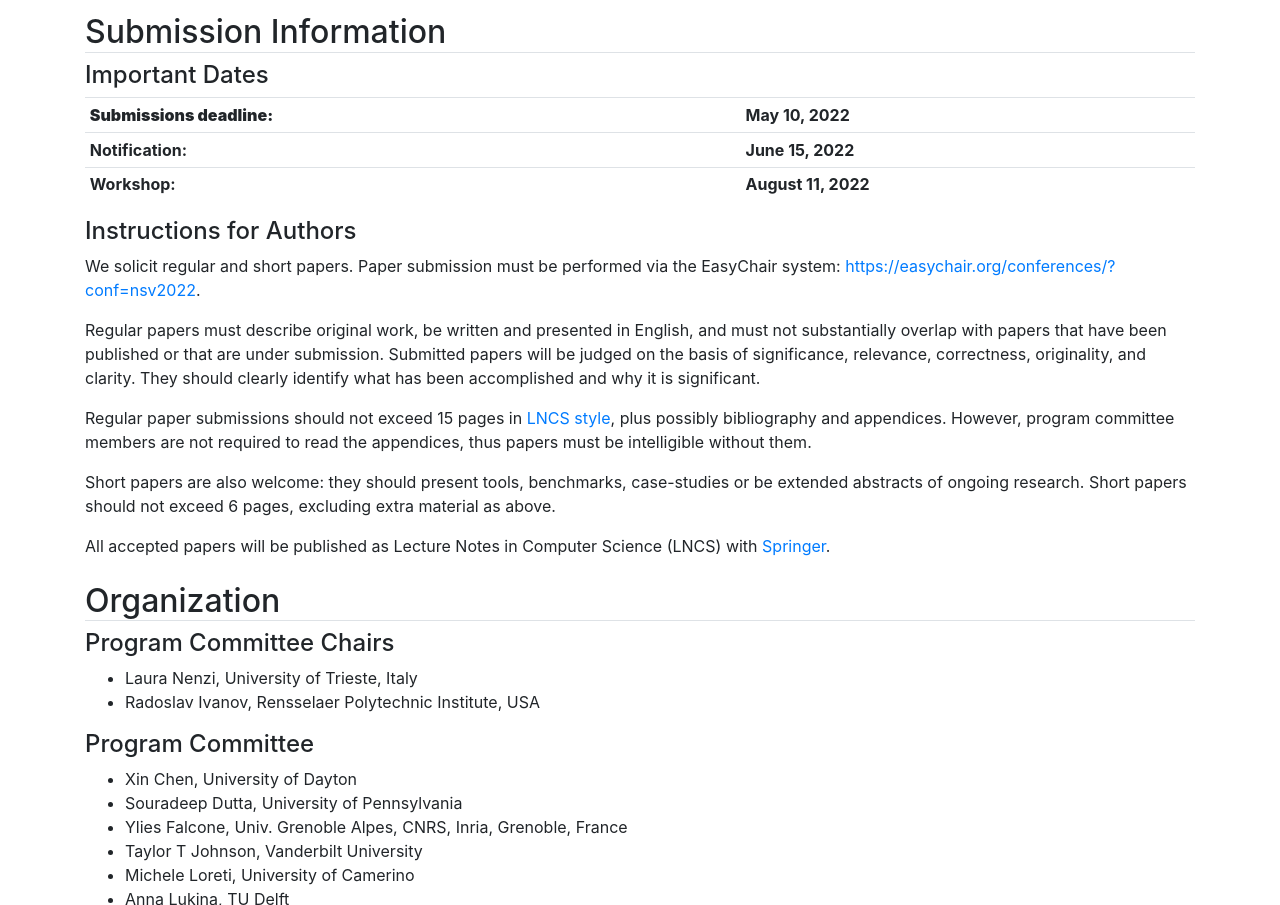
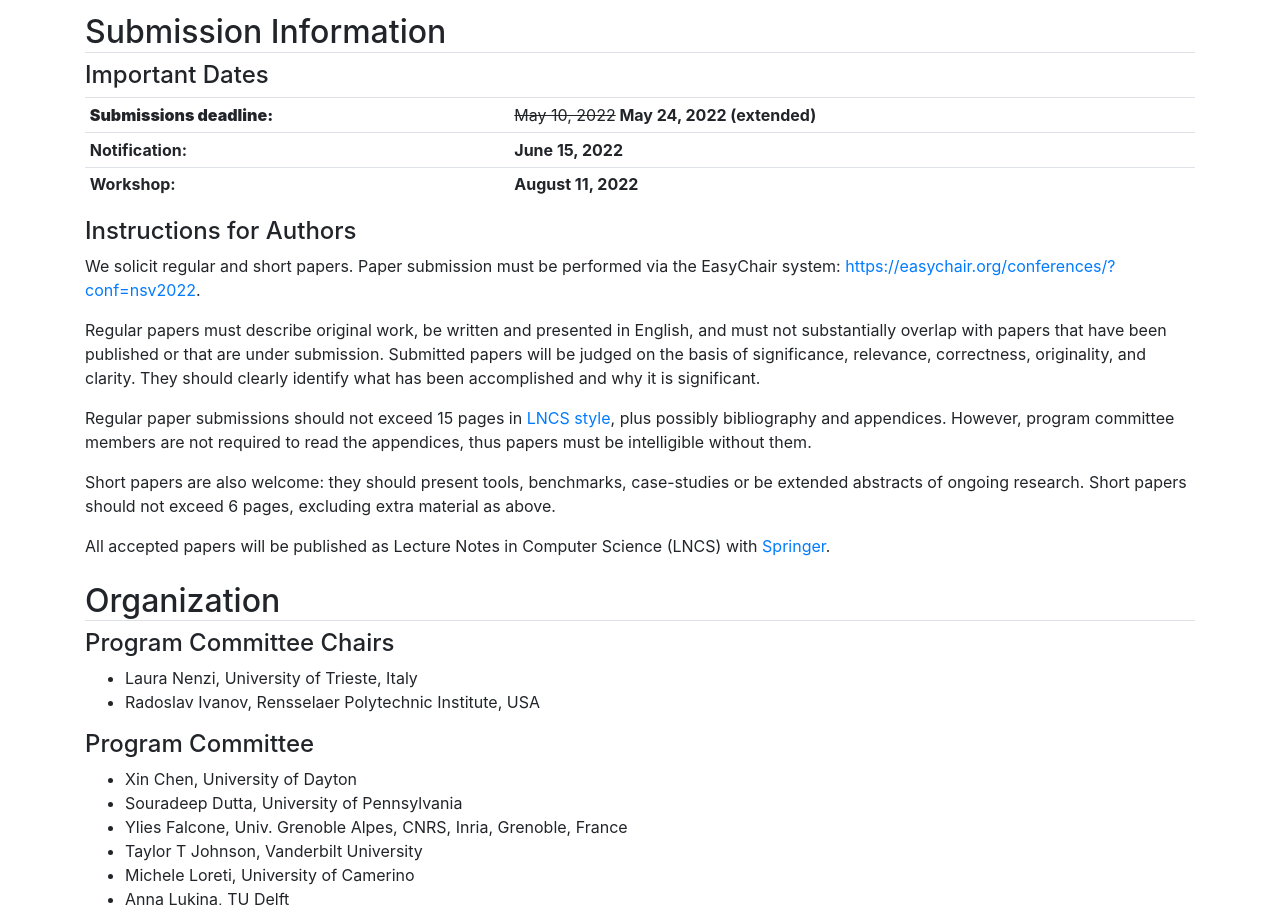
Before and after one commit to nsv22/nsv22.github.io, a plain HTML site: page index.html in a window 1280 px wide. Shown: the part 1119-2024 px from the top of the page. Drawn offline with nearby package versions, Linux system fonts and the light colour scheme.

Commit message:
Changed submission date

```diff
--- a/index.html
+++ b/index.html
@@ -146,7 +146,7 @@
             <tbody>
               <tr>
 		<th scope="row"><b>Submissions deadline:</b></th>
-		<td> <b> May 10, 2022</b></td>
+		<td> <s>May 10, 2022</s><b> May 24, 2022 (extended)</b></td>
               </tr>
               <tr>
 		<th scope="row">Notification:</th>
```
